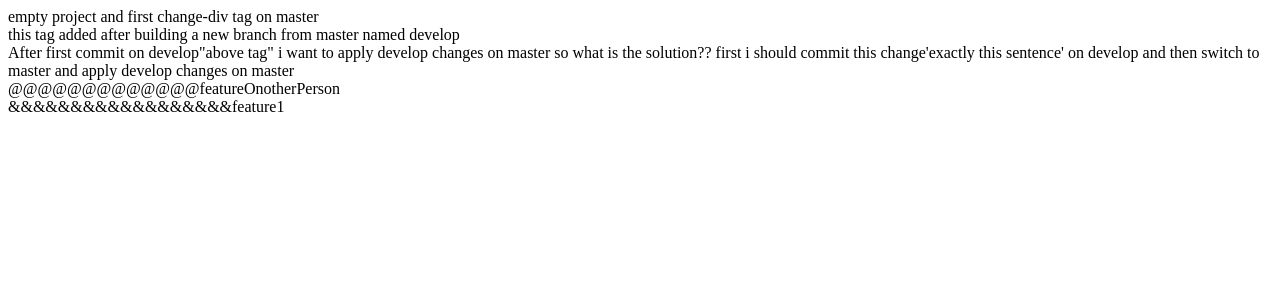
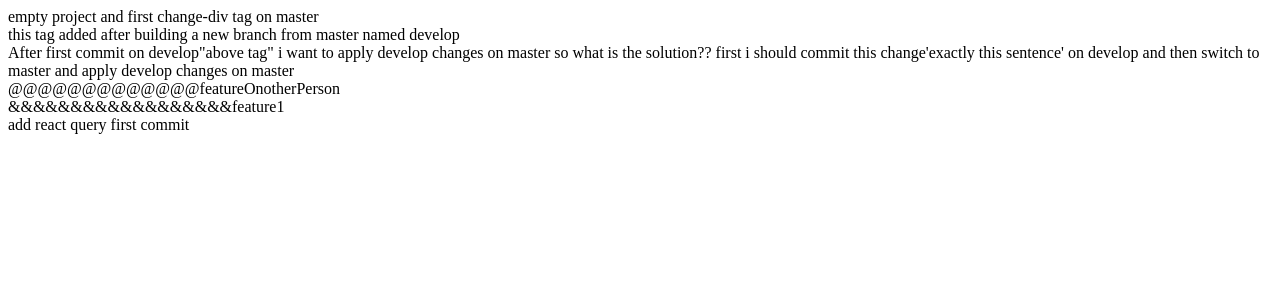
Before and after one commit to MelikaE1380/react-query-pro, a React (Vite) app: page / in a window 1280 px wide. Shown: the top 300 px of the page. Built offline with nearby package versions, Linux system fonts and the light colour scheme.

Commit message:
commit on  addRactQuery feature

```diff
--- a/src/App.tsx
+++ b/src/App.tsx
@@ -16,6 +16,8 @@ function App() {
 
       <div>@@@@@@@@@@@@@featureOnotherPerson</div>
       <div>&&&&&&&&&&&&&&&&&&feature1</div>
+
+      <div>add react query first commit</div>
     </div>
   );
 }
```
